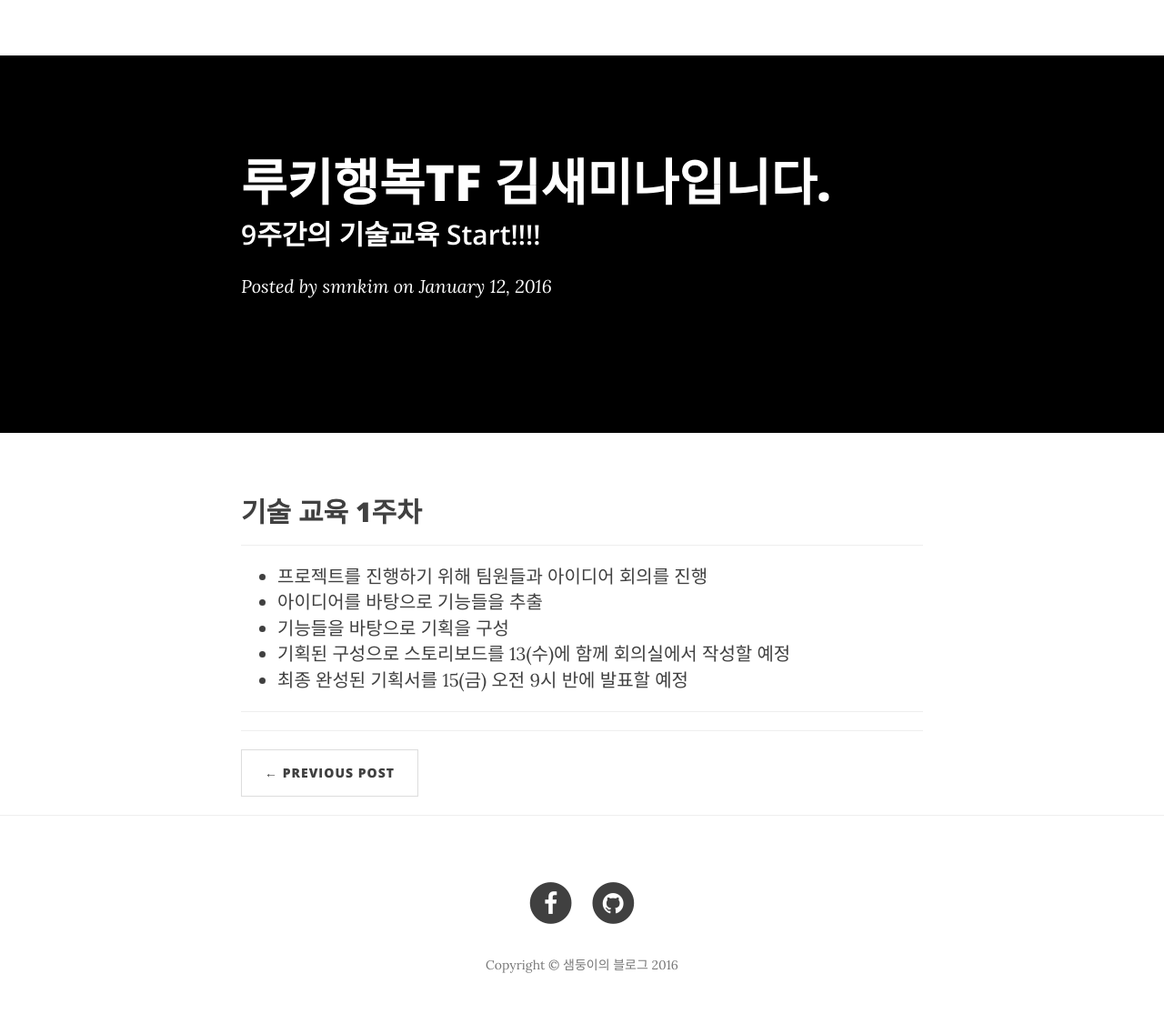
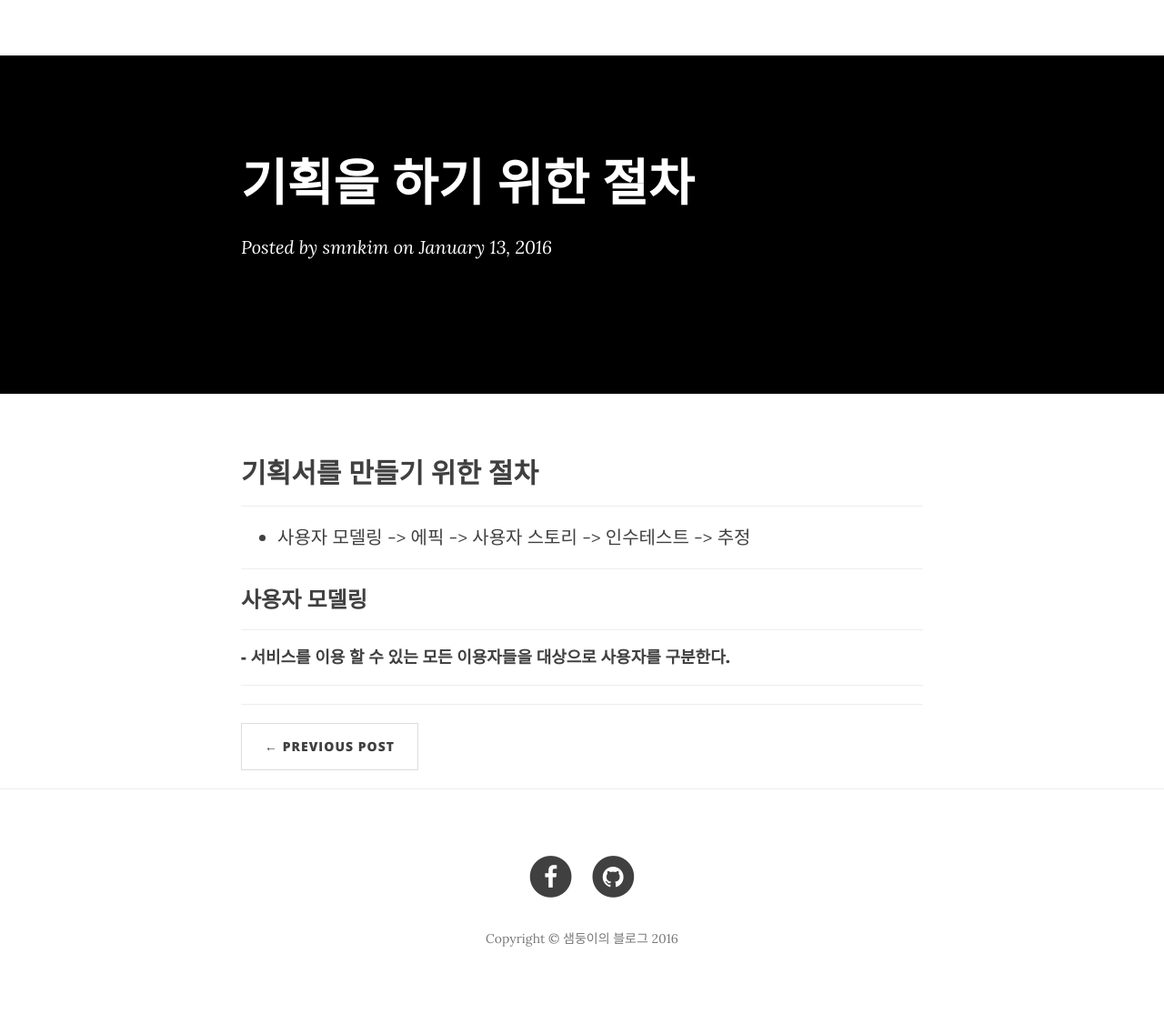
Before and after one commit to smnkim/smnkim.github.io, a Jekyll site: the page built from _posts/2016-01-13-smn-article.1.markdown, in a window 1280 px wide. Shown: the whole page at 91% size. Built offline with Jekyll 4.4.1, drawn with Linux system fonts in a browser that asks for light colours; nearby versions of some CDN libraries; after the commit the page ends 1108 px from its top, so only the background shows below that.

Commit message:
img commit

```diff
--- a/_posts/2016-01-12-smn-article.1.markdown
+++ b/_posts/2016-01-12-smn-article.1.markdown
@@ -1,7 +1,7 @@
 ---
 layout: post
-title: "루키행복TF 김새미나입니다."
-subtitle: "9주간의 기술교육 Start!!!!"
+title: "9주간의 기술교육 Start!!!!"
+subtitle: "기술교육 1주차"
 date: 2016-01-12 18:32:00
 author: "smnkim"
 header-img: "img/smnkim.jpg"
--- a/_posts/2016-01-13-smn-article.1.markdown
+++ b/_posts/2016-01-13-smn-article.1.markdown
@@ -1,22 +1,23 @@
 ---
 layout: post
-title: "루키행복TF 김새미나입니다."
-subtitle: "9주간의 기술교육 Start!!!!"
-date: 2016-01-12 18:32:00
+title: "기획을 하기 위한 절차"
+subtitle: ""
+date: 2016-01-13 18:52:00
 author: "smnkim"
 header-img: "img/smnkim.jpg"
 ---
 
 
 
-## 기술 교육 1주차
+## 기획서를 만들기 위한 절차
 
 ----
 
-- 프로젝트를 진행하기 위해 팀원들과 아이디어 회의를 진행
-- 아이디어를 바탕으로 기능들을 추출
-- 기능들을 바탕으로 기획을 구성
-- 기획된 구성으로 스토리보드를 13(수)에 함께 회의실에서 작성할 예정
-- 최종 완성된 기획서를 15(금) 오전 9시 반에 발표할 예정
+- 사용자 모델링 -> 에픽 -> 사용자 스토리 -> 인수테스트 -> 추정
 
 ----
+
+### 사용자 모델링
+----
+#### - 서비스를 이용 할 수 있는 모든 이용자들을 대상으로 사용자를 구분한다.
+----
```
